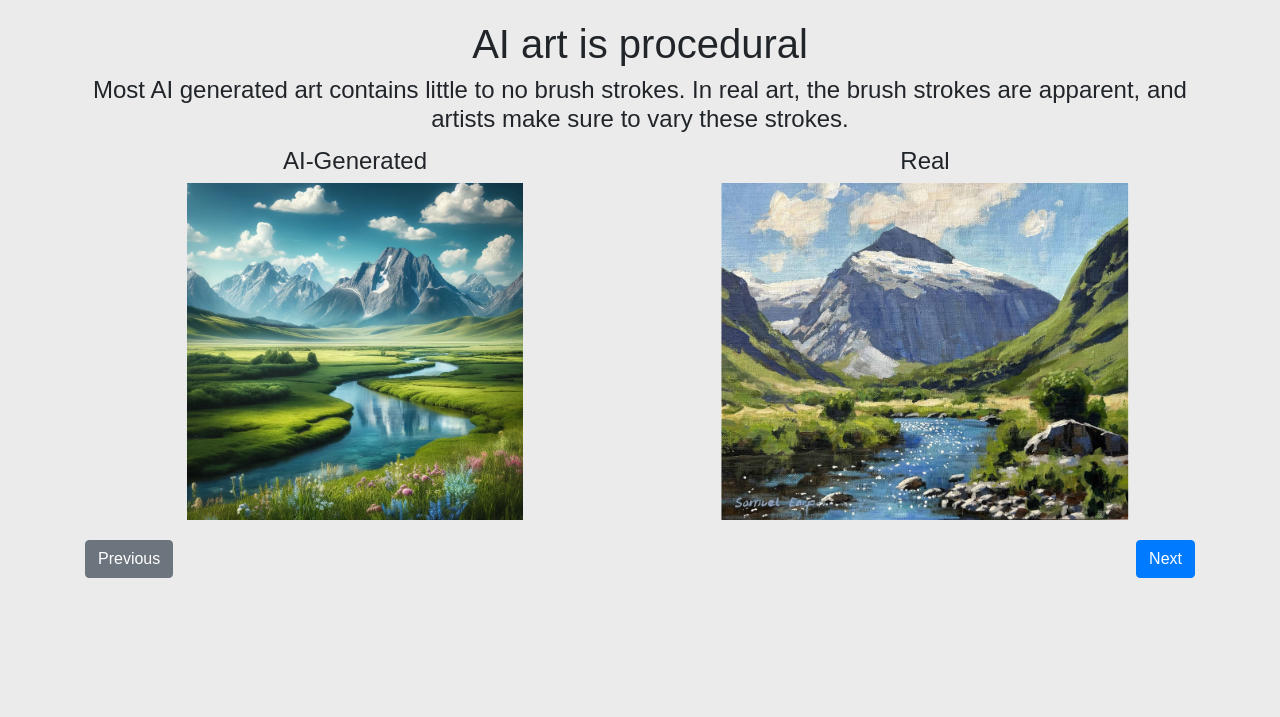
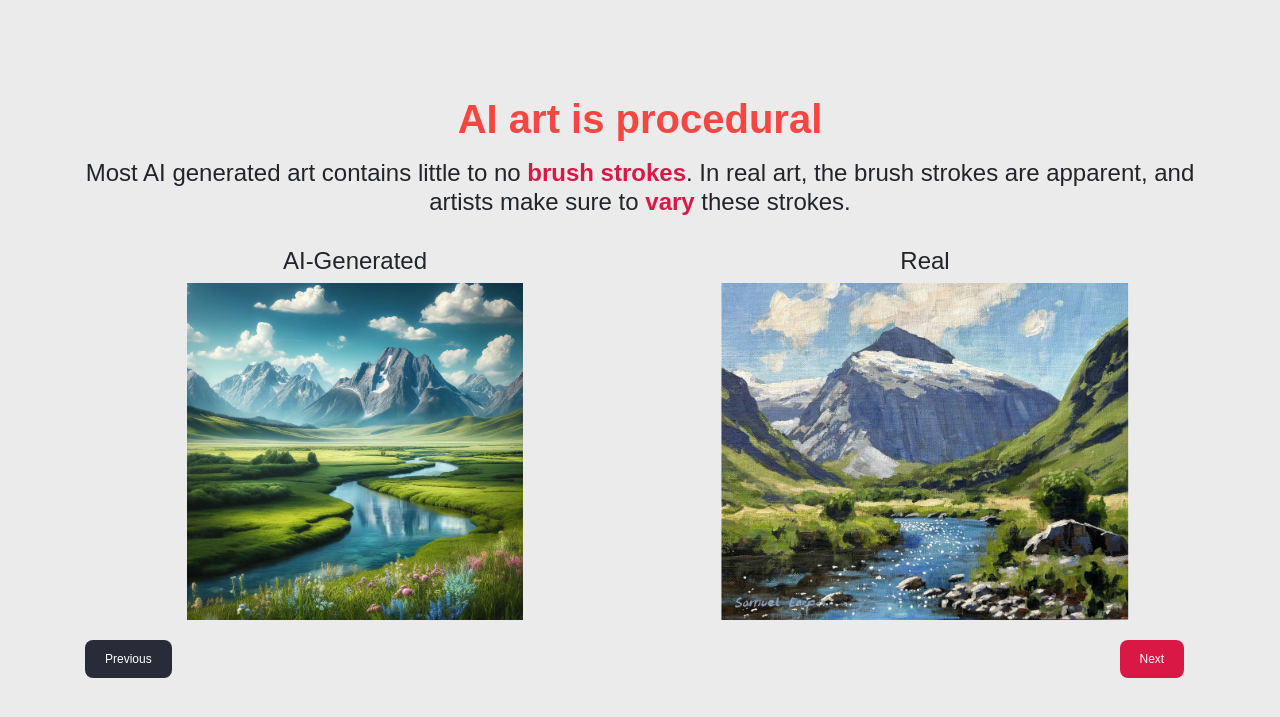
Before and after one commit to ar4179/AI-Art-vs-Real-Art, a Flask app: page /tips/2 in a window 1280 px wide. Shown: the part 56-773 px from the top of the page. Run offline with Flask 3, Linux system fonts and the light colour scheme; some libraries are stand-ins or nearby versions; some web fonts are replaced.

Commit message:
updated css for lesson pages

```diff
--- a/static/main.css
+++ b/static/main.css
@@ -1,7 +1,41 @@
 body {
     font-family: century-gothic, sans-serif;
     background-color: rgb(235,235,235);
-  }
+}
+
+b {
+    color: rgb(218,24,70);
+}
+
+.next-lesson-button {
+    border: none;
+    color: white;
+    background-color: rgb(218,24,70);
+    padding: 10px 20px;
+    text-align: center;
+    text-decoration: none;
+    display: inline-block;
+    font-size: 12px;
+    margin-right: 2%;
+    cursor: pointer;
+    border-radius: 8px; /* Makes the corners rounded */
+    transition-duration: 0.4s; /* Smooth transition for mouse hover effect */
+}
+
+.prev-lesson-button {
+    border: none;
+    color: white;
+    background-color: rgb(41,43,57);
+    padding: 10px 20px;
+    text-align: center;
+    text-decoration: none;
+    display: inline-block;
+    font-size: 12px;
+    margin-right: 2%;
+    cursor: pointer;
+    border-radius: 8px; /* Makes the corners rounded */
+    transition-duration: 0.4s; /* Smooth transition for mouse hover effect */
+}
 
 #navigationBar {
     background-color: rgb(41,43,57);
@@ -26,6 +60,13 @@ body {
     color: rgb(246,70,65);
     font-size: 60px;
     font-weight: bolder;
+}
+
+.lesson-main-title {
+    color: rgb(246,70,65);
+    font-size: 40px;
+    font-weight: bolder;
+    margin-bottom: 10px;
 }
 
 #homepage-main-subtitle {
@@ -63,8 +104,8 @@ body {
 }
 
 #page-title {
-    margin-top: 20px;
-    margin-bottom: 5px;
+    margin-top: 8%;
+    margin-bottom: 2%;
     text-align: center;
 }
 
--- a/templates/tips/tip2.html
+++ b/templates/tips/tip2.html
@@ -6,8 +6,8 @@
 
 <div class="row" id="page-title">
     <div class="col-12">
-        <h1>AI art is procedural</h1>
-        <h4>Most AI generated art contains little to no brush strokes. In real art, the brush strokes are apparent, and artists make sure to vary these strokes.
+      <div class="lesson-main-title">AI art is procedural</div>
+        <h4>Most AI generated art contains little to no <b>brush strokes</b>. In real art, the brush strokes are apparent, and artists make sure to <b>vary</b> these strokes.
         </h4>
     </div>
 </div>
@@ -24,10 +24,10 @@
 
     <div class="row">
       <div class="col-6 text-left">
-        <a href="/tips/annotated_tip1" class="btn btn-secondary" role="button">Previous</a>
+        <a href="/tips/annotated_tip1"><button class="prev-lesson-button">Previous</button></a>
       </div>
       <div class="col-6 text-right">
-        <a href="/tips/annotated_tip2" class="btn btn-primary" role="button">Next</a>
+        <a href="/tips/annotated_tip2"><button class="next-lesson-button">Next</button></a>
       </div>
     </div>
 {% endblock %}
```
Also changed, not shown: templates/red_tips/red_tip1.html (+4 -4 lines), templates/red_tips/red_tip2.html (+6 -6 lines), templates/red_tips/red_tip3.html (+6 -6 lines), templates/red_tips/red_tip4.html (+4 -4 lines), templates/tips/tip1.html (+4 -4 lines), templates/tips/tip3.html (+5 -5 lines), templates/tips/tip4.html (+4 -4 lines), templates/tips/tip5.html (+4 -4 lines).
